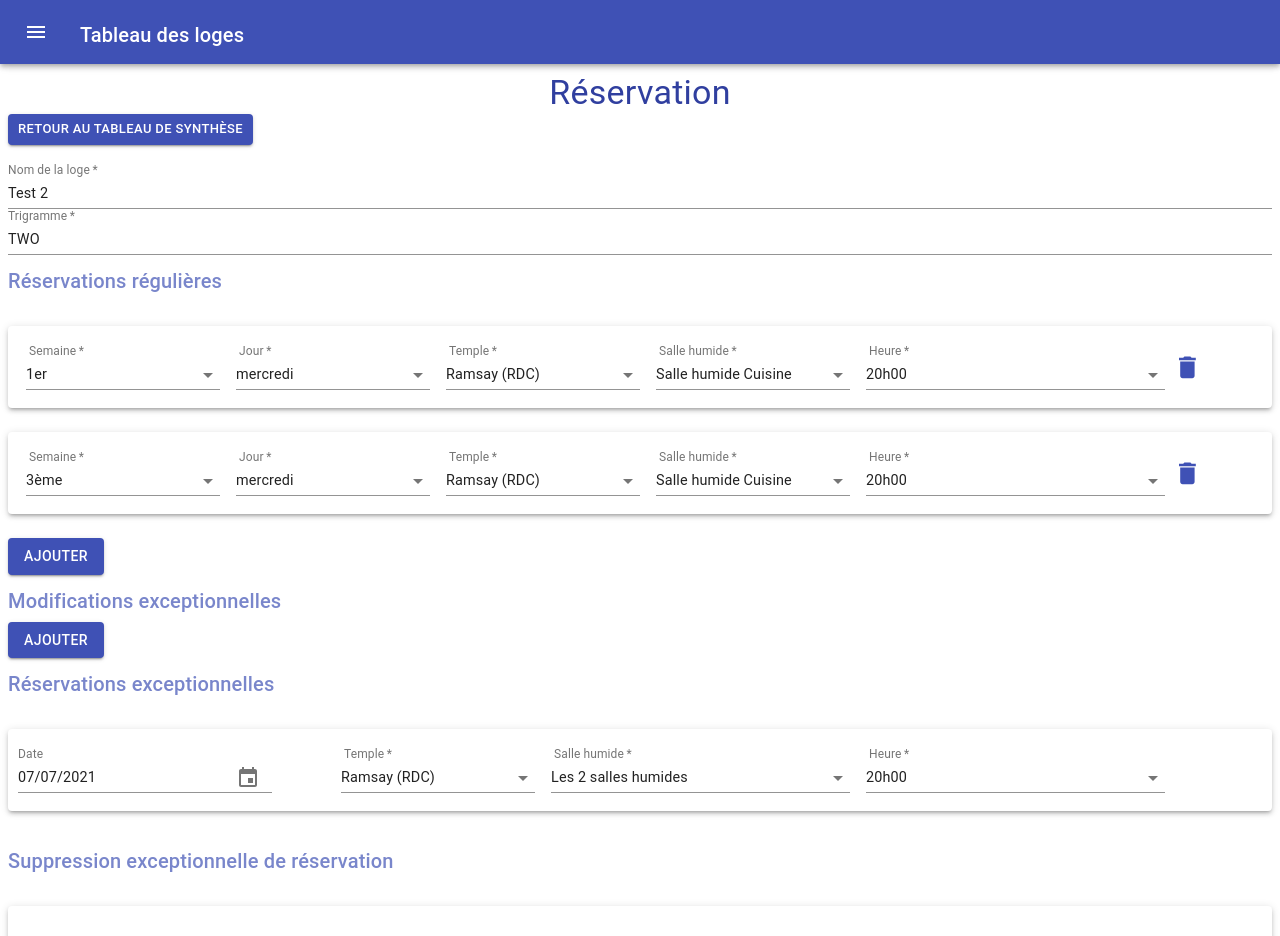
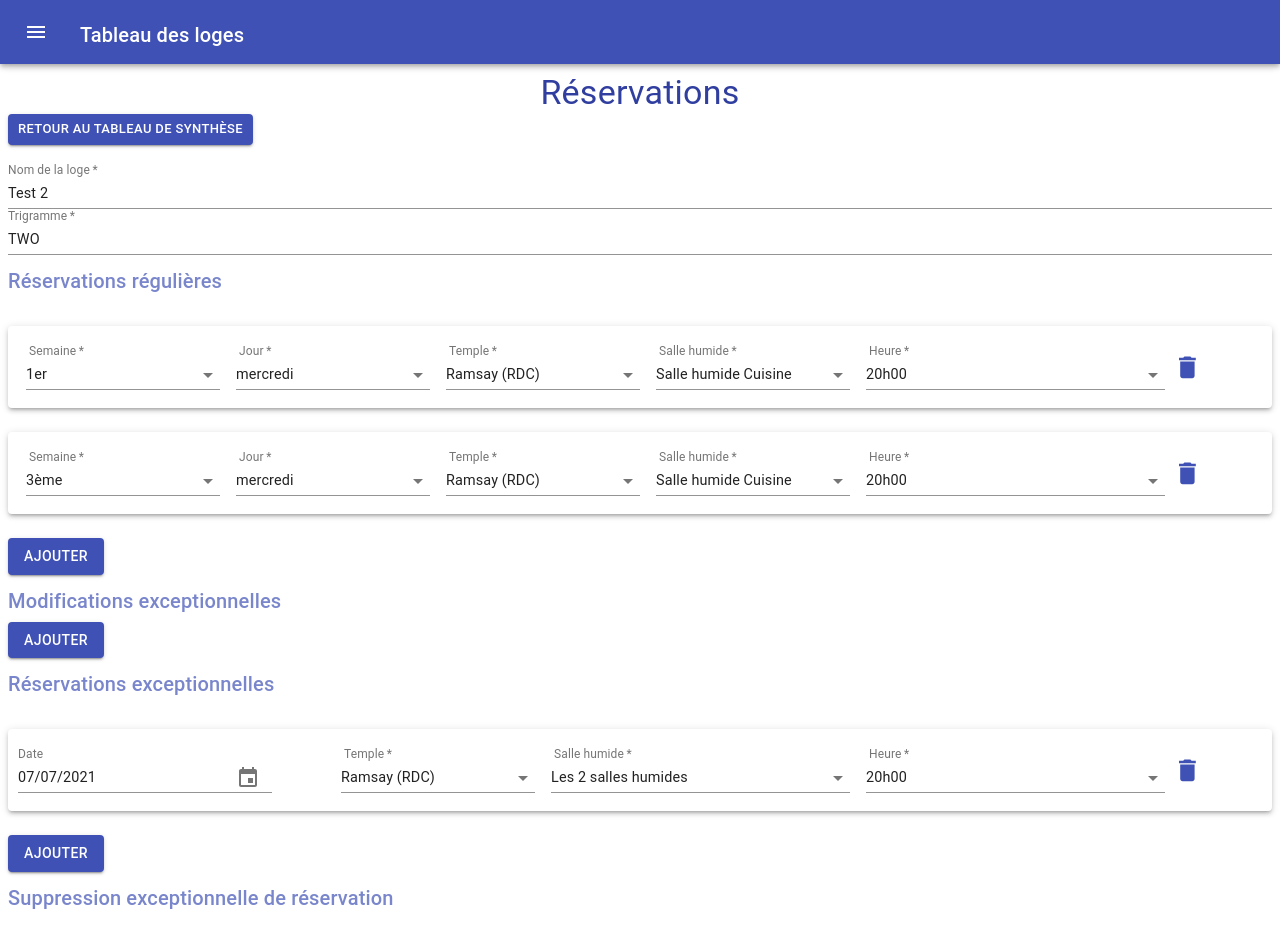
Before and after one commit to snoopytbe/react-cjutxp, a React (Create React App) app: page /Occupation/1 in a window 1280 px wide. Shown: the top 936 px of the page. Built offline with nearby package versions, Linux system fonts and the light colour scheme.

Commit message:
3 files modified

```diff
--- a/src/components/Occupation/Occupation.js
+++ b/src/components/Occupation/Occupation.js
@@ -115,6 +115,12 @@ export default function Occupation(props) {
         setHighlight(listeDates);
         break;
 
+      case "exceptionnel":
+        setTypeEdit("add");
+        setLimit([])
+        setHighlight(listeDates);
+        break;
+
       default:
     }
 
@@ -123,7 +129,7 @@ export default function Occupation(props) {
 
   return (
     <div style={{ flexGrow: 1 }}>
-      <Typography variant="h4">Réservation</Typography>
+      <Typography variant="h4">Réservations</Typography>
       <Button
         variant="contained"
         color="primary"
@@ -214,6 +220,13 @@ export default function Occupation(props) {
             </React.Fragment>
           );
         })}
+        <Button
+          variant="contained"
+          color="primary"
+          onClick={() => onClickAdd("exceptionnel")}
+        >
+          Ajouter
+        </Button>
 
         <Typography variant="h6">
           Suppression exceptionnelle de réservation
--- a/src/components/Occupation/occupationMethods.js
+++ b/src/components/Occupation/occupationMethods.js
@@ -23,8 +23,6 @@ export const getOccupationLogeDate = (logeBooking, loge, date) => {
   // Puis on donne la reservation correspondante
   return listeDates[index]?.reservation ?? null;
 };
-
-
 
 function giveDayNumber(dayToFind) {
   return constantes.jours.find(value => dayToFind === value.nom)?.numero;
@@ -53,7 +51,7 @@ function occupationReguliereToDate(occupation, mois) {
 }
 
 // Permet d'obtenir la liste de dates des tenues pour un field donné
-export function getListeDateFromField(oneLogeBooking, field) {
+export function getListeDateFromField(oneLogeBooking, field, inverse = false) {
   var liste = [];
   if (oneLogeBooking?.hasOwnProperty(field)) {
     oneLogeBooking[field].forEach(item => {
@@ -90,7 +88,7 @@ export function getListeDateFromField(oneLogeBooking, field) {
 ///////////////////////////////////////////////////////////////////////////////////////////////////////////////
 // Retourne la liste des dates des tenues à partir des données de réservation des loges
 ///////////////////////////////////////////////////////////////////////////////////////////////////////////////
-export const getListeDates = oneLogeBooking => {
+export const getListeDates = (oneLogeBooking, inverse = false) => {
   var result = [];
 
   // On récupère les dates de réservations régulières et exceptionnelles
@@ -110,10 +108,29 @@ export const getListeDates = oneLogeBooking => {
   // On enlève les dates supprimées
   dateSupprimees.forEach(suppression => {
     // On cherche la position de maDate dans resultWithDelete
-    let pos = posDateInList(moment(suppression.date), result.map(item => item.date));
+    let pos = posDateInList(
+      moment(suppression.date),
+      result.map(item => item.date)
+    );
     // On supprime cet élément
     pos >= 0 && result.splice(pos, 1);
   });
+
+  // On inverse, c'est à dire que l'on prend l'ensemble des dates où il n'y a pas de réservation
+  if (inverse) {
+    result_inverse = [];
+    for (
+      let mydate = moment(constantes.annee, 8, 1);
+      mydate.diff(moment(constantes.annee + 1, 6, 1), "days") < 0;
+      mydate.add(1, "day")
+    ) {
+      result.find(item => mydate.diff(item.date, "days") === 0) === undefined &&
+        result_inverse.push({
+          date: mydate.locale("fr-FR")
+        });
+    }
+    result = result_inverse;
+  }
 
   // Tri final
   result = result.sort((a, b) => a.date.valueOf() - b.date.valueOf());
--- a/src/components/ReactHookedForm/Delete.js
+++ b/src/components/ReactHookedForm/Delete.js
@@ -6,7 +6,6 @@ export default function Delete(props) {
 
   return (
     <div>
-      {maxIndex > 1 && (
       <DeleteIcon
         color="primary"
         onClick={() => {
@@ -14,7 +13,6 @@ export default function Delete(props) {
         }}
         style={{ fontSize: "1.8em" }}
       />
-      )}
     </div>
   );
 }
```
Lines whose indentation alone changed are shown as unchanged.
